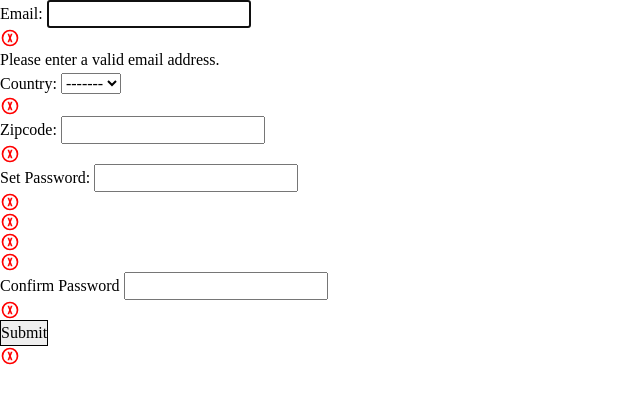
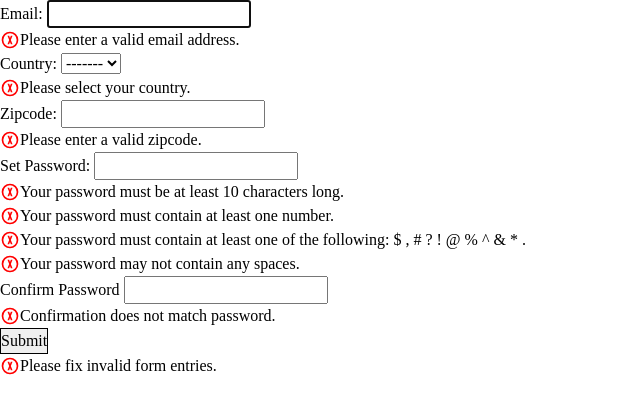
Before and after one commit to Liziloo/odin-email-form, a website built with webpack: page src/index.html in a window 1280 px wide. Shown: the whole page, without its empty margins (0-640 px from the left). Built offline with nearby package versions, Linux system fonts and the light colour scheme.

Commit message:
Add invalid messages

```diff
--- a/src/index.html
+++ b/src/index.html
@@ -18,32 +18,32 @@
                         <select id="country" name="country" required>
                             <option selected disabled>-------</option>
                         </select>
-                        <div class="invalid-message country"></div>
+                        <div class="invalid-message country">Please select your country.</div>
                     </div>
                     <div class="input-set zipcode">
                         <label for="zip">Zipcode:</label>
                         <input type="text" id="zip" name="zip" required>
-                        <div class="invalid-message zip"></div>
+                        <div class="invalid-message zip">Please enter a valid zipcode.</div>
                     </div>
                 </div>
                 <div class="input-set password">
                     <label for="pass">Set Password:</label>
                     <input type="text" id="pass" name="pass" required>
                     <div class="invalid-set">
-                        <div class="invalid-message"></div>
-                        <div class="invalid-message"></div>
-                        <div class="invalid-message"></div>
-                        <div class="invalid-message"></div>
+                        <div class="invalid-message length">Your password must be at least 10 characters long.</div>
+                        <div class="invalid-message number">Your password must contain at least one number.</div>
+                        <div class="invalid-message symbol">Your password must contain at least one of the following: $ , # ? ! @ % ^ & * .</div>
+                        <div class="invalid-message space">Your password may not contain any spaces.</div>
                     </div>
                 </div>
                 <div class="input-set confirm">
                     <label for="confirm">Confirm Password</label>
                     <input type="text" id="confirm" name="confirm" required>
-                    <div class="invalid-message"></div>
+                    <div class="invalid-message">Confirmation does not match password.</div>
                 </div>
                 <div>
                     <button>Submit</button>
-                    <div class="invalid-message"></div>
+                    <div class="invalid-message">Please fix invalid form entries.</div>
                 </div>
             </form>
         </div>
--- a/src/styles/styles.css
+++ b/src/styles/styles.css
@@ -1,3 +1,7 @@
+.invalid-message {
+    display: flex;
+}
+
 .invalid {
     width: 20px;
 }
```
